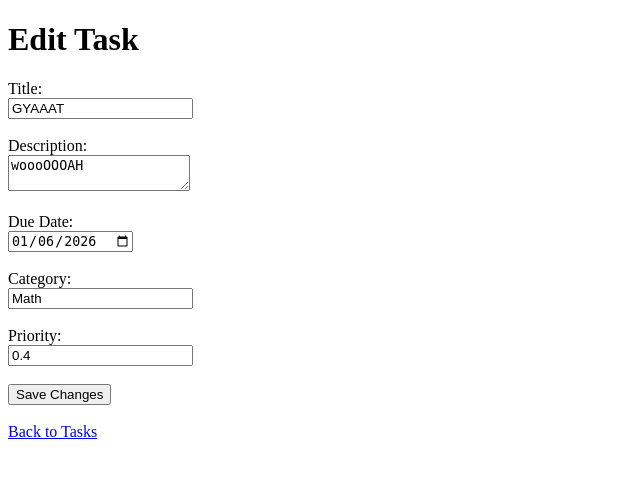
After one commit to i-akali/Smart-Task-Manager, a Flask app: page /edit/2 in a window 1280 px wide. The commit adds this page. Shown: the top 478 px of the page, without its empty margins (0-640 px from the left). Run offline with Flask 3, Linux system fonts and the light colour scheme; data comes from the database, SQL or seed files in the repository; both versions use the stored data as it was after the commit.

Commit message:
Added an edit task feature

```diff
--- a/app.py
+++ b/app.py
@@ -2,7 +2,7 @@
 #Helps in generating the Flask app
 from flask import Flask, render_template, request, redirect
 
-from models import create_tasks_tables, get_all_tasks, add_task, mark_task_completed, delete_task, get_all_completed_tasks
+from models import create_tasks_tables, get_all_tasks, add_task, mark_task_completed, delete_task, get_all_completed_tasks, update_task , get_task
 
 create_tasks_tables()  # Ensure the database and tables are created at startup
 app = Flask(__name__)
@@ -52,5 +52,24 @@ def completed_tasks_page():
     completed_tasks= get_all_completed_tasks() #Fetches all completed tasks
     return render_template("completed_tasks.html", tasks=completed_tasks)
 
+@app.route("/edit/<int:task_id>")
+def edit_task(task_id):
+    task = get_task(task_id)
+    return render_template("edit_task.html", task=task)
+
+@app.route("/edit/<int:task_id>", methods = ["POST"])
+def save_task(task_id): #Creates a form to update task specifics
+    title = request.form["title"]
+    description = request.form["description"]
+    due_date = request.form["due_date"]
+    category = request.form["category"]
+    priority = request.form["priority"]
+
+    #Updates task with new information
+    update_task(task_id, title, description, due_date, category, priority)
+
+    return redirect("/tasks") #Redirects to home page
+
+
 if __name__ == '__main__':
     app.run(debug=True)
--- a/models.py
+++ b/models.py
@@ -82,6 +82,9 @@ def update_task(task_id, title, description, due_date, category, priority):
         WHERE id = ?
     ''', (title, description, due_date, category, priority, task_id))
 
+    connection.commit() #Saves the changes to the database
+    connection.close() #Closes the connection to free up resources
+
 def get_all_completed_tasks():
     connection = get_db_connection()
     c = connection.cursor()
@@ -92,10 +95,15 @@ def get_all_completed_tasks():
     tasks = c.fetchall() #Fetches all completed tasks
 
     connection.close() # Closes connection
-
     return tasks # Returns completed tasks.
 
+# Accessor used to get task
+def get_task(task_id):
+    connection = get_db_connection()
+    c = connection.cursor()
 
+    c.execute("SELECT * FROM tasks WHERE id = ?", (task_id,))
+    task = c.fetchone()
 
-    connection.commit() #Saves the changes to the database
-    connection.close() #Closes the connection to free up resources
+    connection.close()
+    return task
--- /dev/null
+++ b/templates/edit_task.html
@@ -0,0 +1,33 @@
+<!DOCTYPE html>
+<html>
+    <head>
+        <title>Edit Task</title>
+    </head>
+    <body>
+        <h1>Edit Task</h1>
+
+        <form action="/edit/{{ task[0] }}" method="POST">
+
+        <label>Title:</label><br>
+        <input type="text" name="title" value="{{ task[1] }}"><br><br>
+
+        <label>Description:</label><br>
+        <textarea name="description">{{ task[2] }}</textarea><br><br>
+
+        <label>Due Date:</label><br>
+        <input type="date" name="due_date" value="{{ task[3] }}"><br><br>
+
+        <label>Category:</label><br>
+        <input type="text" name="category" value="{{ task[4] }}"><br><br>
+
+        <label>Priority:</label><br>
+        <input type="number" step="0.1" name="priority" value="{{ task[5] }}"><br><br>
+
+        <button type="submit">Save Changes</button>
+    </form>
+
+    <br>
+    <a href="/tasks">Back to Tasks</a>
+
+    </body>
+</html>
--- a/templates/tasks.html
+++ b/templates/tasks.html
@@ -21,6 +21,7 @@
                 {% endif %}
                 <!--Delete button will always be available-->
                 <a href = "delete/{{task[0]}}" style = "color: red; margin-left: 10px;">Delete</a>
+                <a href="/edit/{{ task[0] }}" style="margin-left: 10px;">Edit</a>
 
             </li>
             {% endfor %}
```
Also changed, not shown: database.db (added).
